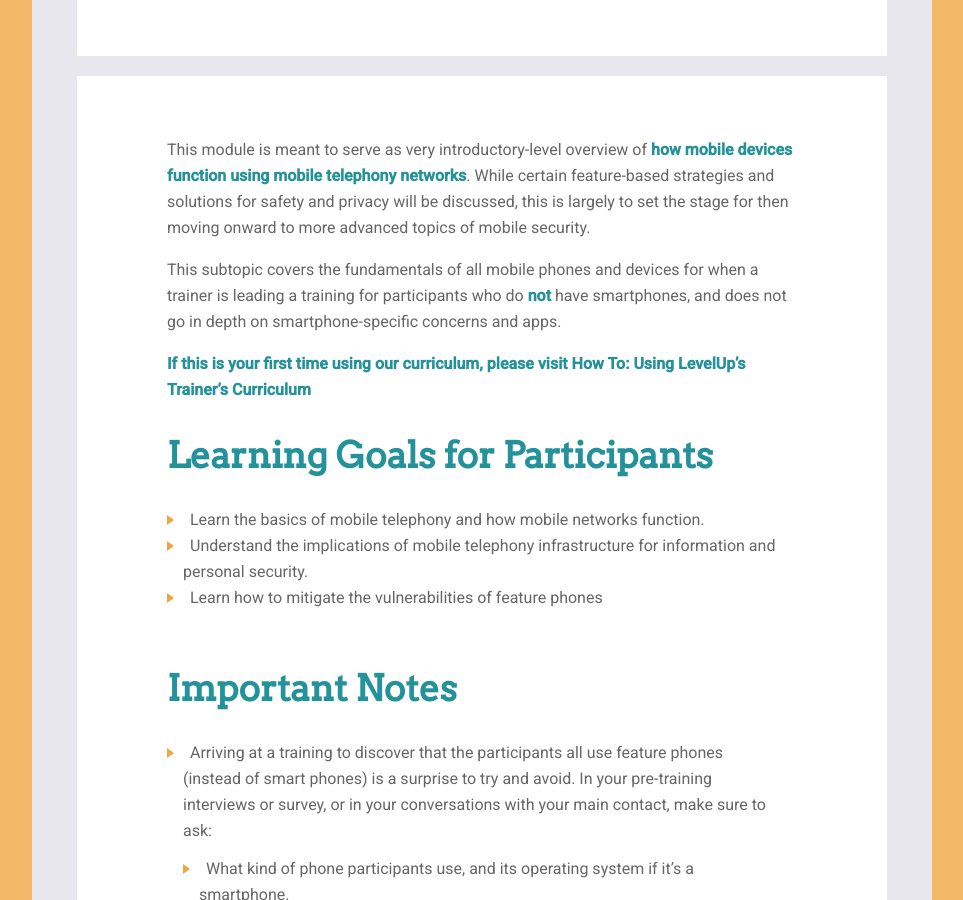
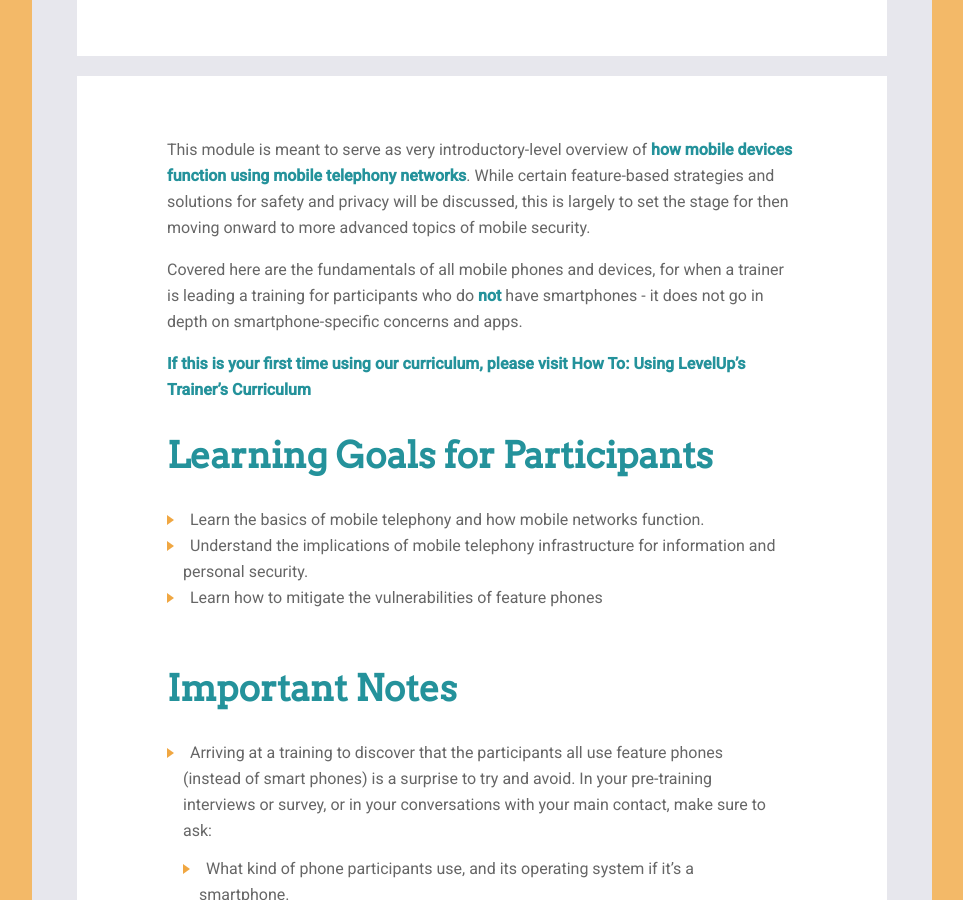
Before and after one commit to levelupcc/level-up, a Jekyll site: the page built from _pages/curriculum/mobile-safety/how-mobile-networks-work/how-mobile-networks-work.md, in a window 1280 px wide and 900 px high, scrolled down 520 px. Shown: the whole window, without its empty margins (158-1121 px from the left). Built offline with Jekyll 4.4.1, drawn with Linux system fonts in a browser that asks for light colours; a script that is not in the unit is left out; comment, search, counter and statistics services are not loaded.

Commit message:
minor edits to mobile safety

```diff
--- a/_pages/curriculum/mobile-safety/how-mobile-networks-work/how-mobile-networks-work.md
+++ b/_pages/curriculum/mobile-safety/how-mobile-networks-work/how-mobile-networks-work.md
@@ -30,7 +30,7 @@ breadcrumb: How Mobile Networks Work
 
 This module is meant to serve as very introductory-level overview of **how mobile devices function using mobile telephony networks**. While certain feature-based strategies and solutions for safety and privacy will be discussed, this is largely to set the stage for then moving onward to more advanced topics of mobile security.
 
-This subtopic covers the fundamentals of all mobile phones and devices for when a trainer is leading a training for participants who do **not** have smartphones, and does not go in depth on smartphone-specific concerns and apps.
+Covered here are the fundamentals of all mobile phones and devices, for when a trainer is leading a training for participants who do **not** have smartphones - it does not go in depth on smartphone-specific concerns and apps.
 
 **If this is your first time using our curriculum, please visit** [**How To: Using LevelUp's Trainer's Curriculum**](https://level-up.cc/curriculum/using-levelup-trainers-curriculum/)
 
```
